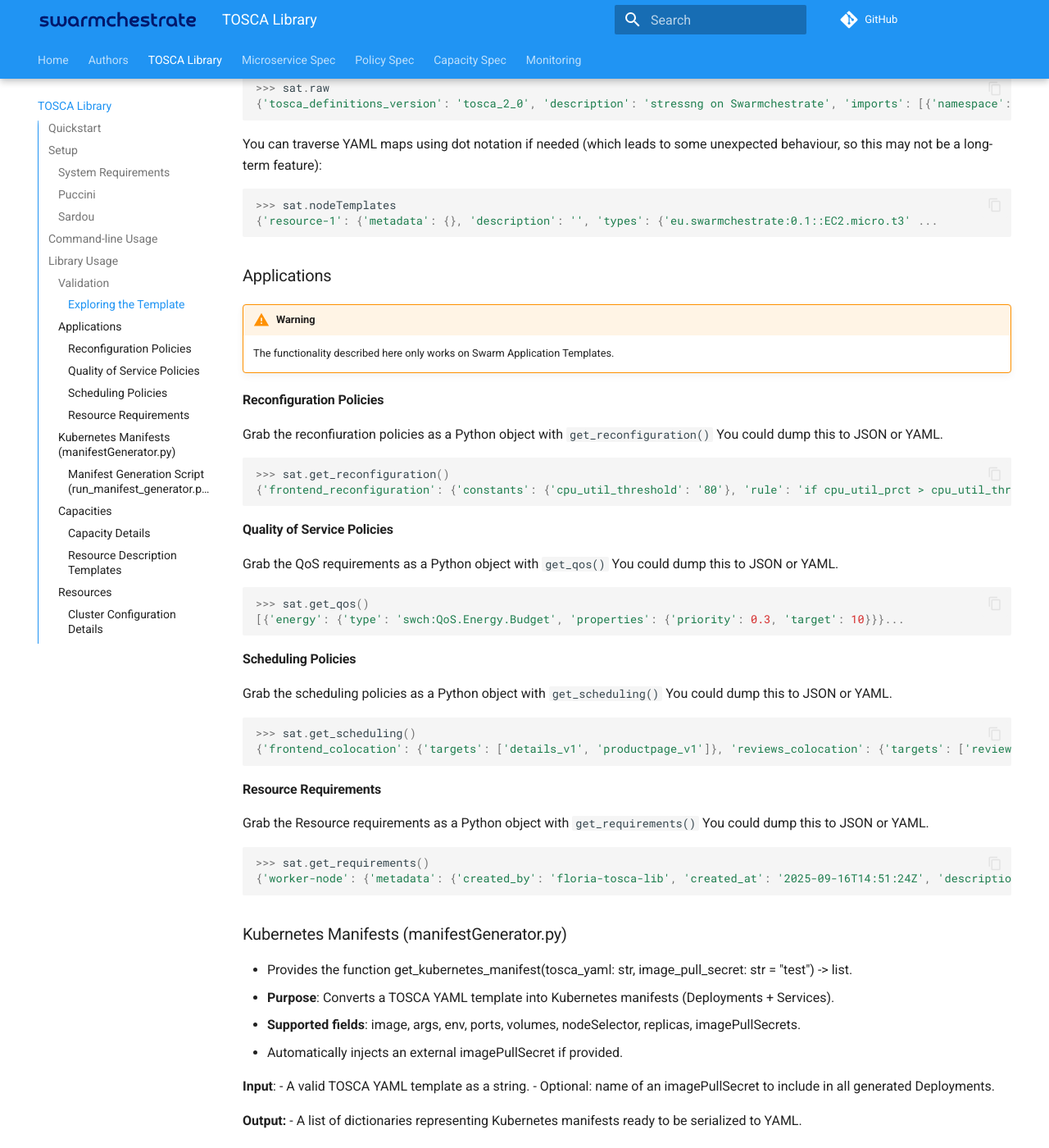
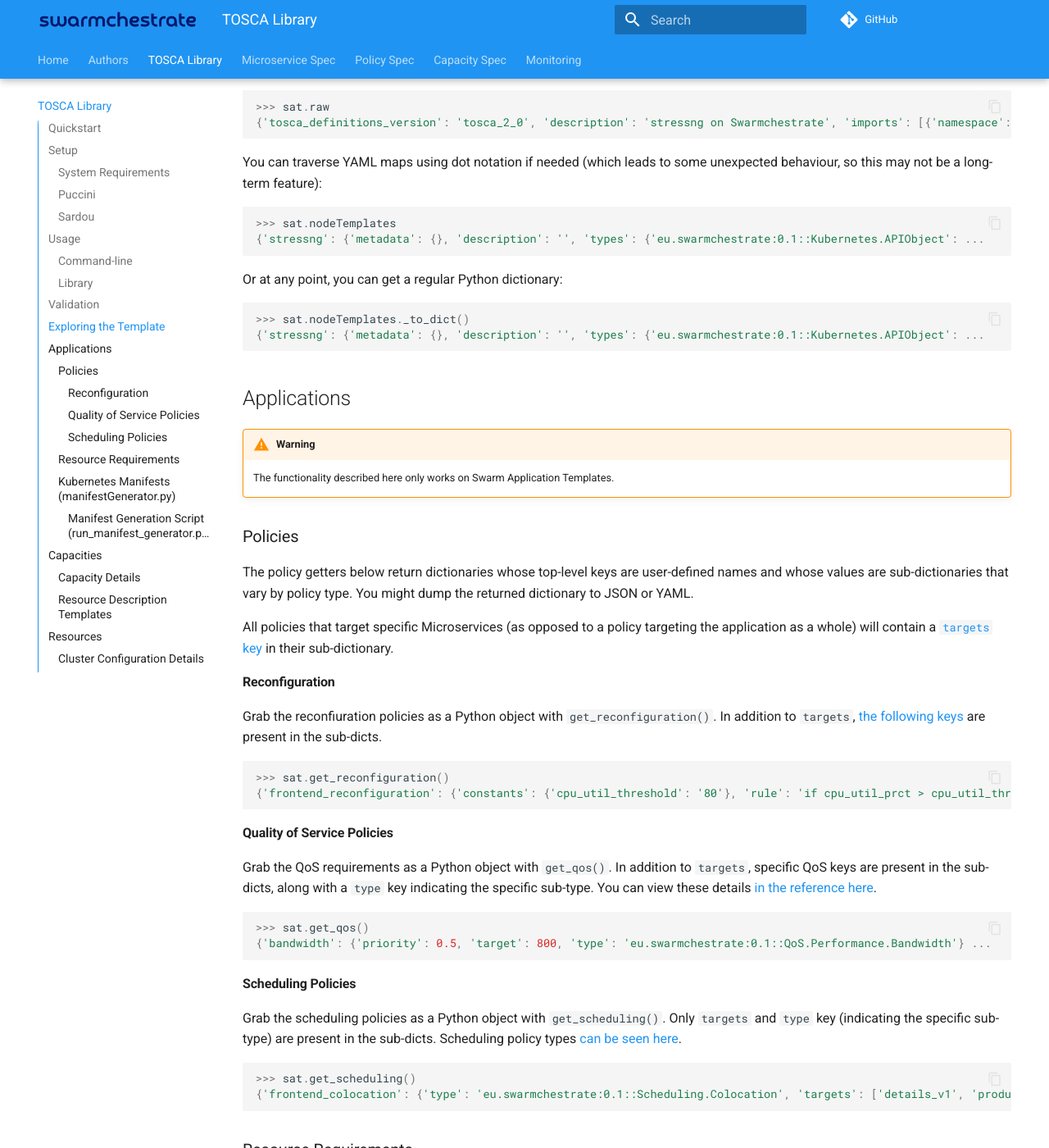
Before and after one commit to Swarmchestrate/tosca, an MkDocs documentation site: the page built from docs/sardou.md, in a window 1280 px wide and 1400 px high, scrolled down 2163 px. Shown: the whole window at 82% size. Built offline with MkDocs 1.6.1 and Material for MkDocs 9.7.7, drawn with Linux system fonts in a browser that asks for light colours; comment, search, counter and statistics services are not loaded; some of the changed text lies outside the part shown.

Commit message:
docs: expand sardou docs

````diff
--- a/docs/sardou.md
+++ b/docs/sardou.md
@@ -71,45 +71,43 @@ You may then install Sardou from PyPi using `uv` or `pip`.
 	pip install Sardou
 	```
 
-## Command-line Usage
+## Usage
 
-The Sardou CLI currently only performs validation. Run it against
-any SAT or CDT. If *processed succesfully*, the template is valid.
+### Command-line
+
+A basic CLI is available to perform only validation. Run it against
+any template. If *processed succesfully*, the template is valid.
 
 ```bash
 sardou templates/BookInfo.yaml
 ```
 
-## Library Usage
+### Library
 
-Import the Sardou TOSCA Library
+For all other uses, import the Sardou TOSCA Library. The rest of this page
+assumes that you have imported `Sardou`.
 
 ```python
 from sardou import Sardou # note the uppercase S
 ```
 
-### Validation
+## Validation
 
-To validate a TOSCA template, create a new `Sardou` object, passing it an SAT or CDT
+To validate a TOSCA template, create a new `Sardou` object, passing it a template
 file path, or the template content directly as a Python dict.
 This will validate the template and complete the representation, inheriting from parent
 types.
 
-=== "Pass a file path"
+=== "From path"
 
 	```python
 	>>> sat = Sardou("my_app.yaml")
 	Processed successfully: my_app.yaml
-
-	>>> sat
-	{'description': 'stressng on Swarmchestrate', 'nodeTemplates': {'resource-1': {'metadata': {}, 'description': '', 'types': {'eu.swarmchestrate:0.1::EC2.micro.t3': {'description': 'An EC2 compute node from the University of Westminster provision\n', 'parent': 'eu.swarmchestrate:0.1::Resource'} ...
 	```
 
-=== "Pass content directly"
+=== "From content"
 
 	```python
-
-	# As a Python dict
 	>>> sat_dict = {
 	...     "tosca_definitions_version": "tosca_2_0",
 	...     "imports": [
@@ -138,7 +136,7 @@ The template is not resolved at this point (i.e. statisfied requirements and cre
 relationships) - that functionality is to come. If there are errors or warnings, they
 will be presented at this time.
 
-#### Exploring the Template
+## Exploring the Template
 
 Get the raw, uncompleted (original YAML) with the `raw` attribute.
 
@@ -152,55 +150,75 @@ so this may not be a long-term feature):
 
 ```python
 >>> sat.nodeTemplates
-{'resource-1': {'metadata': {}, 'description': '', 'types': {'eu.swarmchestrate:0.1::EC2.micro.t3' ...
+{'stressng': {'metadata': {}, 'description': '', 'types': {'eu.swarmchestrate:0.1::Kubernetes.APIObject': ...
 ```
 
-### Applications
+Or at any point, you can get a regular Python dictionary:
+
+```python
+>>> sat.nodeTemplates._to_dict()
+{'stressng': {'metadata': {}, 'description': '', 'types': {'eu.swarmchestrate:0.1::Kubernetes.APIObject': ...
+```
+
+## Applications
 
 !!! warning
 
 	The functionality described here only works on Swarm Application Templates.
 
 
-#### Reconfiguration Policies
+### Policies
 
-Grab the reconfiuration policies as a Python object with `get_reconfiguration()`
-You could dump this to JSON or YAML.
+The policy getters below return dictionaries whose top-level keys are
+user-defined names and whose values are sub-dictionaries that vary
+by policy type. You might dump the returned dictionary to JSON or YAML.
+
+All policies that target specific Microservices (as opposed to a policy
+targeting the application as a whole) will contain a
+[`targets` key](policy.md#targets) in their sub-dictionary.
+
+#### Reconfiguration
+
+Grab the reconfiuration policies as a Python object with `get_reconfiguration()`.
+In addition to `targets`, [the following keys](policy.md#types.reconfiguration)
+are present in the sub-dicts.
 
 ```python
 >>> sat.get_reconfiguration()
 {'frontend_reconfiguration': {'constants': {'cpu_util_threshold': '80'}, 'rule': 'if cpu_util_prct > cpu_util_threshold:\n  scale_out(details_v1, productpage_v1)\nelse:\n  pass\n', 'targets': ['details_v1', 'productpage_v1']}, ...
 ```
 
-
 #### Quality of Service Policies
 
-Grab the QoS requirements as a Python object with `get_qos()`
-You could dump this to JSON or YAML.
+Grab the QoS requirements as a Python object with `get_qos()`. In
+addition to `targets`, specific QoS keys are present in the sub-dicts,
+along with a `type` key indicating the specific sub-type. You can view
+these details [in the reference here](policy.md#types.qos).
 
 ```python
 >>> sat.get_qos()
-[{'energy': {'type': 'swch:QoS.Energy.Budget', 'properties': {'priority': 0.3, 'target': 10}}}...
+{'bandwidth': {'priority': 0.5, 'target': 800, 'type': 'eu.swarmchestrate:0.1::QoS.Performance.Bandwidth'} ...
 ```
 
 #### Scheduling Policies
 
-Grab the scheduling policies as a Python object with `get_scheduling()`
-You could dump this to JSON or YAML.
+Grab the scheduling policies as a Python object with `get_scheduling()`.
+Only `targets` and `type` key (indicating the specific sub-type) are
+present in the sub-dicts. Scheduling policy types [can be seen here](policy.md#types.scheduling).
 
 ```python
 >>> sat.get_scheduling()
-{'frontend_colocation': {'targets': ['details_v1', 'productpage_v1']}, 'reviews_colocation': {'targets': ['reviews_v1', 'reviews_v2', 'reviews_v3']}}
+{'frontend_colocation': {'type': 'eu.swarmchestrate:0.1::Scheduling.Colocation', 'targets': ['details_v1', 'productpage_v1']} ...
 ```
 
-#### Resource Requirements
+### Resource Requirements
 
 Grab the Resource requirements as a Python object with `get_requirements()`
 You could dump this to JSON or YAML.
 
 ```python
 >>> sat.get_requirements()
-{'worker-node': {'metadata': {'created_by': 'floria-tosca-lib', 'created_at': '2025-09-16T14:51:24Z', 'description': 'Generated from node worker-node', 'version': '1.0'}, 'capabilities': {'host': {'properties': {'num-cpus': {'$greater_than': 4}, 'mem-size': {'$greater_than': '8 GB'}}}, ...
+{'details_v1': {'expression': "lambda vals: ((vals['host.num-cpus'] >= 1) and (vals['host.mem-size'] >= 2) and (any(entry in vals['network.explicit-tcp-allow'] for entry in ['ALL', 80])))", 'colocated': ['productpage_v1'],  ...
 ```
 
 ### Kubernetes Manifests (manifestGenerator.py)
@@ -225,7 +243,7 @@ You could dump this to JSON or YAML.
 python3 run_manifest_generator.py
 ```
 
-### Capacities
+## Capacities
 
 You can create a Sardou object from a CDT with the same approach as for SATs.
 
@@ -238,18 +256,41 @@ Processed successfully: my_cap.yaml
 
 	The below methods only work on Capacity Description Templates.
 
-#### Capacity Details
+### Capacity Details
 
 Given a CDT, Sardou can extract the capability details of each available flavour,
 as well as the [overall capacity](cdt.md#cdt-overall-capacity), if defined.
 
 ```python
 >>> cdt.get_capacities()
-t.get_capacities()
-({'m2-medium-sztaki': {'capacity': {'instances': 4}, 'energy': {'consumption': 0.1, 'energy-type': 'non-green', 'powered-type': 'mains-powered'}, 'host': {'bandwidth': '1000', 'disk-size': '20', 'mem-size': '8 GB', 'num-cpus': 4},
+{'cloud_flavours': {'m2-large': {'energy': {'consumption': 0.1, 'energy-type': 'non-green', 'powered-type': 'mains-powered'},
 ```
 
-#### Resource Description Templates
+The following top-level keys are possible, depending on the capacity:
+
+`cloud_flavours`{ #cap.cloud-flavours }
+
+:   Map of flavour definitions, keyed by flavour name with values specifying all
+	[defined **capabilities**](capacity.md#capacity).
+
+`cloud_capacity_raw`{ #cap.cloud-capacity-raw }
+
+:   Map of overall available countable resources, keyed by name according
+	to [capabilities in OverallCapacity](capacity.md#overallcapacity),
+	with integer values.
+
+`cloud_capacity_flavour`{ #cap.cloud-capacity-flavour }
+
+:   Map of overall available countable resources, keyed by names defined
+	in `cloud_flavours` above, with integer values specifying number of instances.
+
+`edge_instances`{ #cap.edge-instances }
+
+:   Map of edge instance definitions keyed by edge name with values specifying all
+	[defined **capabilities**](capacity.md#capacity).
+
+
+### Resource Description Templates
 
 You can generate a Resource Description Template (RDT) with a CDT and an
 accepted offer. An RDT is an internal template used to pass deployment
@@ -262,7 +303,7 @@ configuration for the Swarm to the Cluster Builder component.
 
 Which will generate an RDT at the given `output_path`.
 
-### Resources
+## Resources
 
 You can then create a new Sardou object from an RDT.
 
@@ -276,7 +317,7 @@ Processed successfully: sztaki-rdt.yaml
 	This method only works on Resource Description Templates.
 
 
-#### Cluster Configuration Details
+### Cluster Configuration Details
 
 Get the cluster configuration details for the resources as a Python object with `get_cluster()`
 You could dump this to JSON or YAML.
````
